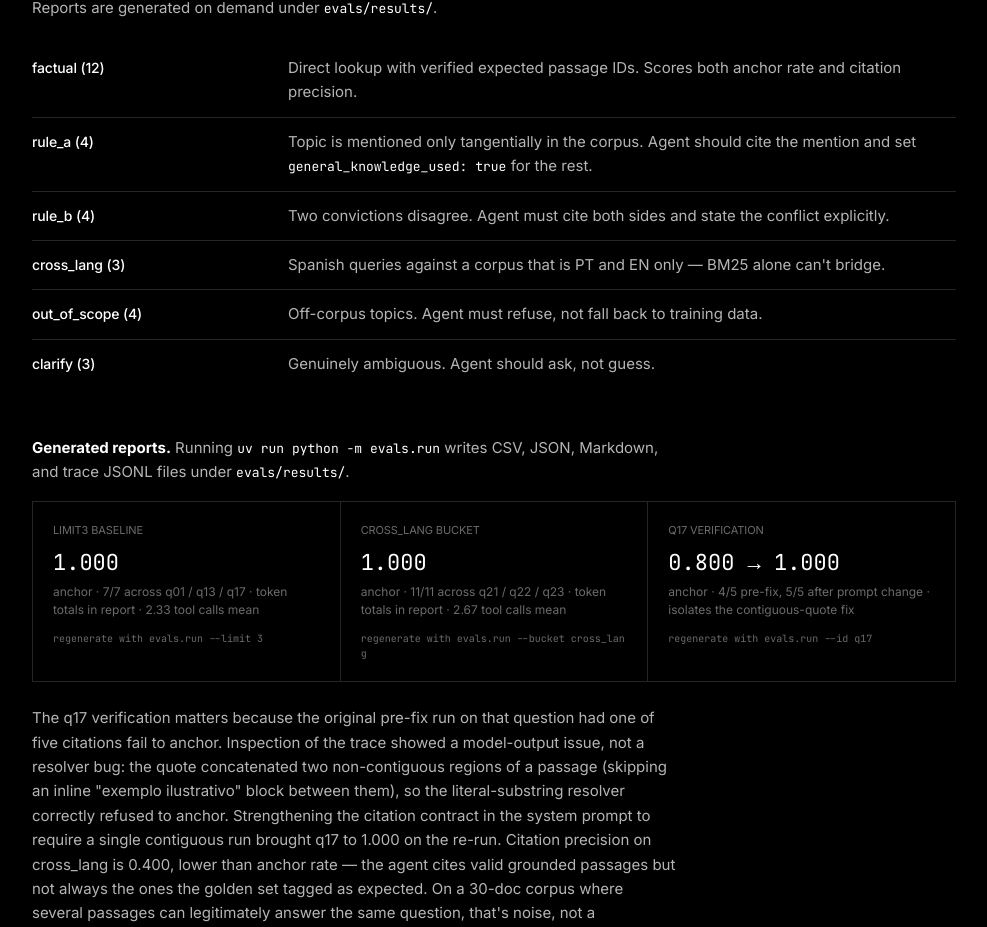
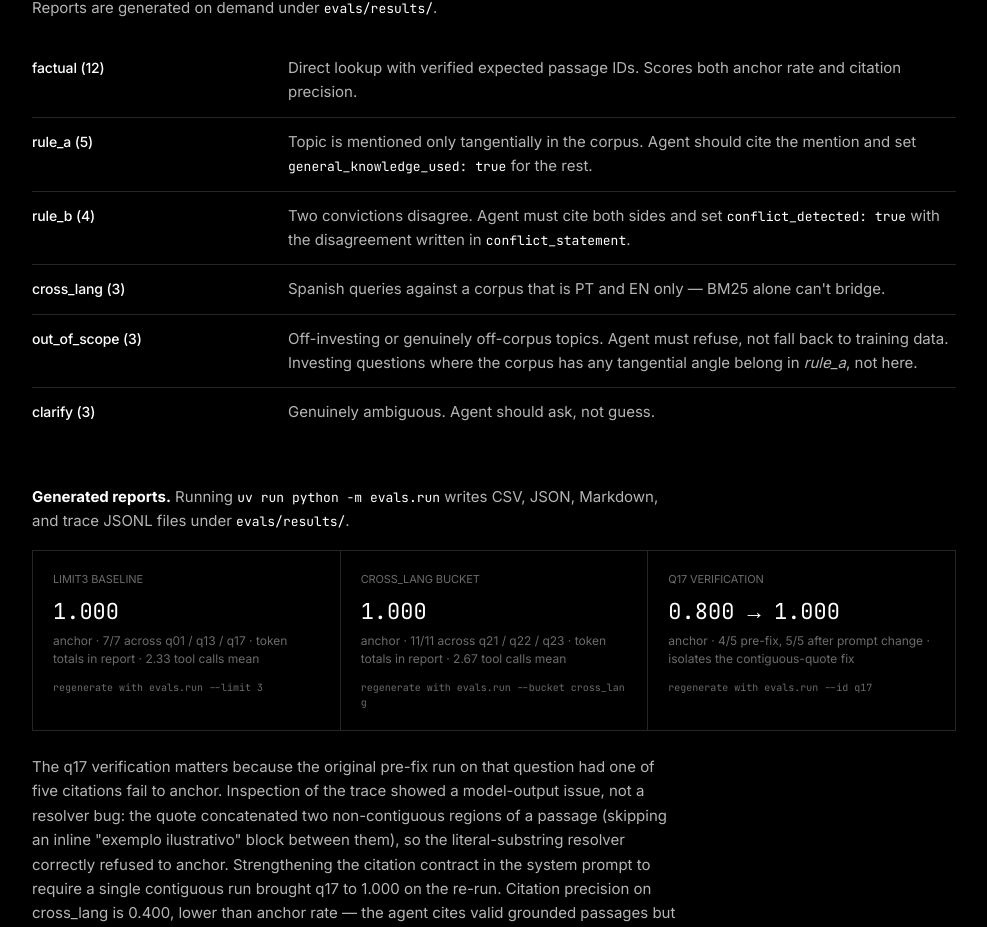
Before and after one commit to camilaDiToro/conviction-assistant, a React (Vite) app in the folder frontend/: page /design/pipeline/retrieval in a window 1280 px wide. Shown: the part 4740-5667 px from the top of the page, without its empty margins (276-1263 px from the left). Built offline with nearby package versions, Linux system fonts and the light colour scheme.

Commit message:
docs/design: surface conflict_detected/conflict_statement in schema; refresh bucket counts

```diff
--- a/frontend/src/features/design/AgentLoopPage.tsx
+++ b/frontend/src/features/design/AgentLoopPage.tsx
@@ -125,6 +125,8 @@ messages = [
   ],
   "general_knowledge_used": false,
   "general_knowledge_section": null,
+  "conflict_detected": false,
+  "conflict_statement": null,
   "out_of_scope": false
 }
 
--- a/frontend/src/features/design/RetrievalPage.tsx
+++ b/frontend/src/features/design/RetrievalPage.tsx
@@ -302,21 +302,25 @@ export default function RetrievalPage() {
             Direct lookup with verified expected passage IDs. Scores both anchor rate and
             citation precision.
           </SpecItem>
-          <SpecItem term="rule_a (4)">
+          <SpecItem term="rule_a (5)">
             Topic is mentioned only tangentially in the corpus. Agent should cite the mention
             and set{' '}
             <code className="font-mono text-[13px] text-ink-1">general_knowledge_used: true</code>{' '}
             for the rest.
           </SpecItem>
           <SpecItem term="rule_b (4)">
-            Two convictions disagree. Agent must cite both sides and state the conflict
-            explicitly.
+            Two convictions disagree. Agent must cite both sides and set{' '}
+            <code className="font-mono text-[13px] text-ink-1">conflict_detected: true</code>{' '}
+            with the disagreement written in{' '}
+            <code className="font-mono text-[13px] text-ink-1">conflict_statement</code>.
           </SpecItem>
           <SpecItem term="cross_lang (3)">
             Spanish queries against a corpus that is PT and EN only — BM25 alone can't bridge.
           </SpecItem>
-          <SpecItem term="out_of_scope (4)">
-            Off-corpus topics. Agent must refuse, not fall back to training data.
+          <SpecItem term="out_of_scope (3)">
+            Off-investing or genuinely off-corpus topics. Agent must refuse, not fall back to
+            training data. Investing questions where the corpus has any tangential angle
+            belong in <em>rule_a</em>, not here.
           </SpecItem>
           <SpecItem term="clarify (3)">
             Genuinely ambiguous. Agent should ask, not guess.
```
Also changed, not shown: 1 other file (tests, documents, lock files or other folders).
